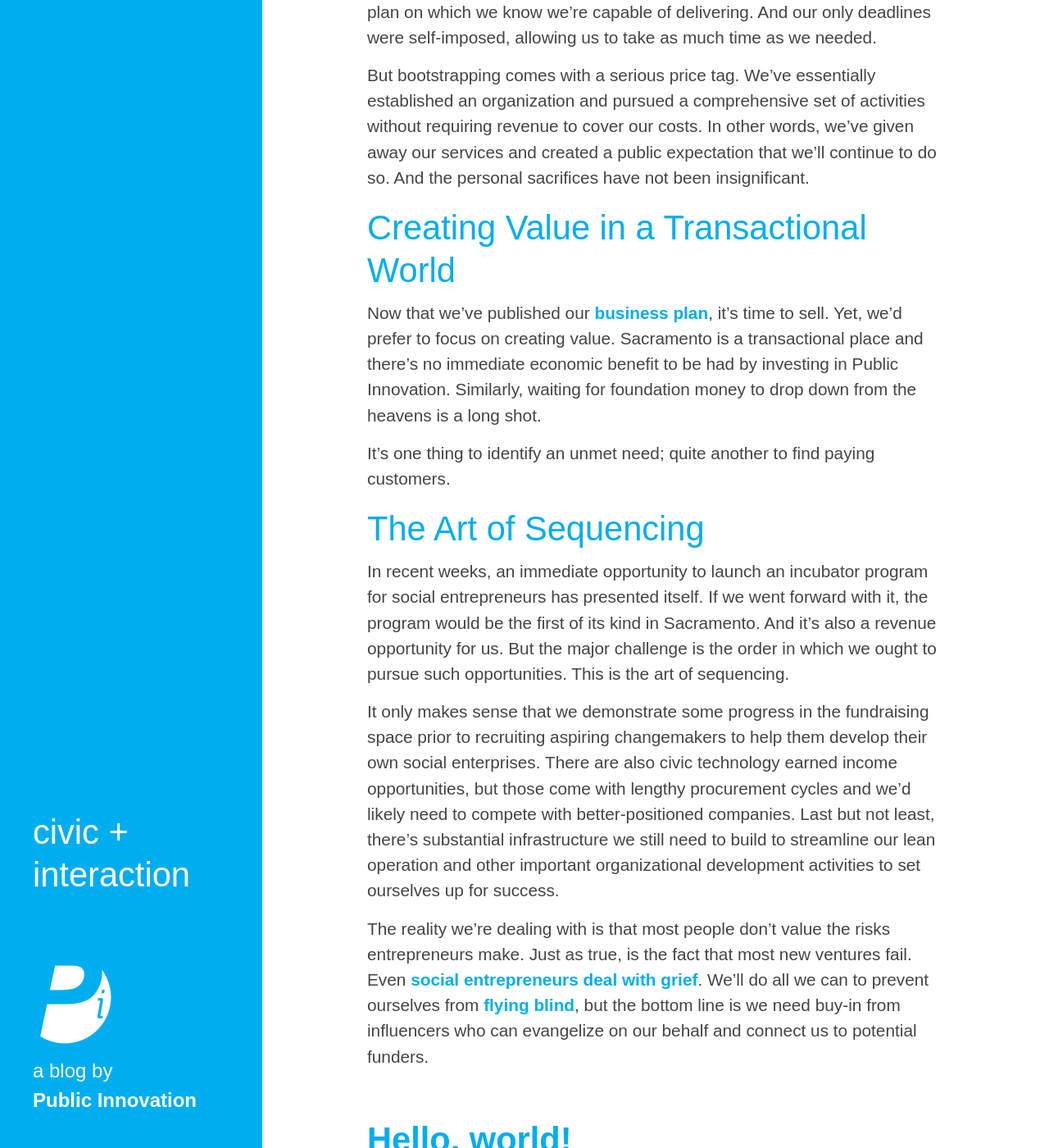
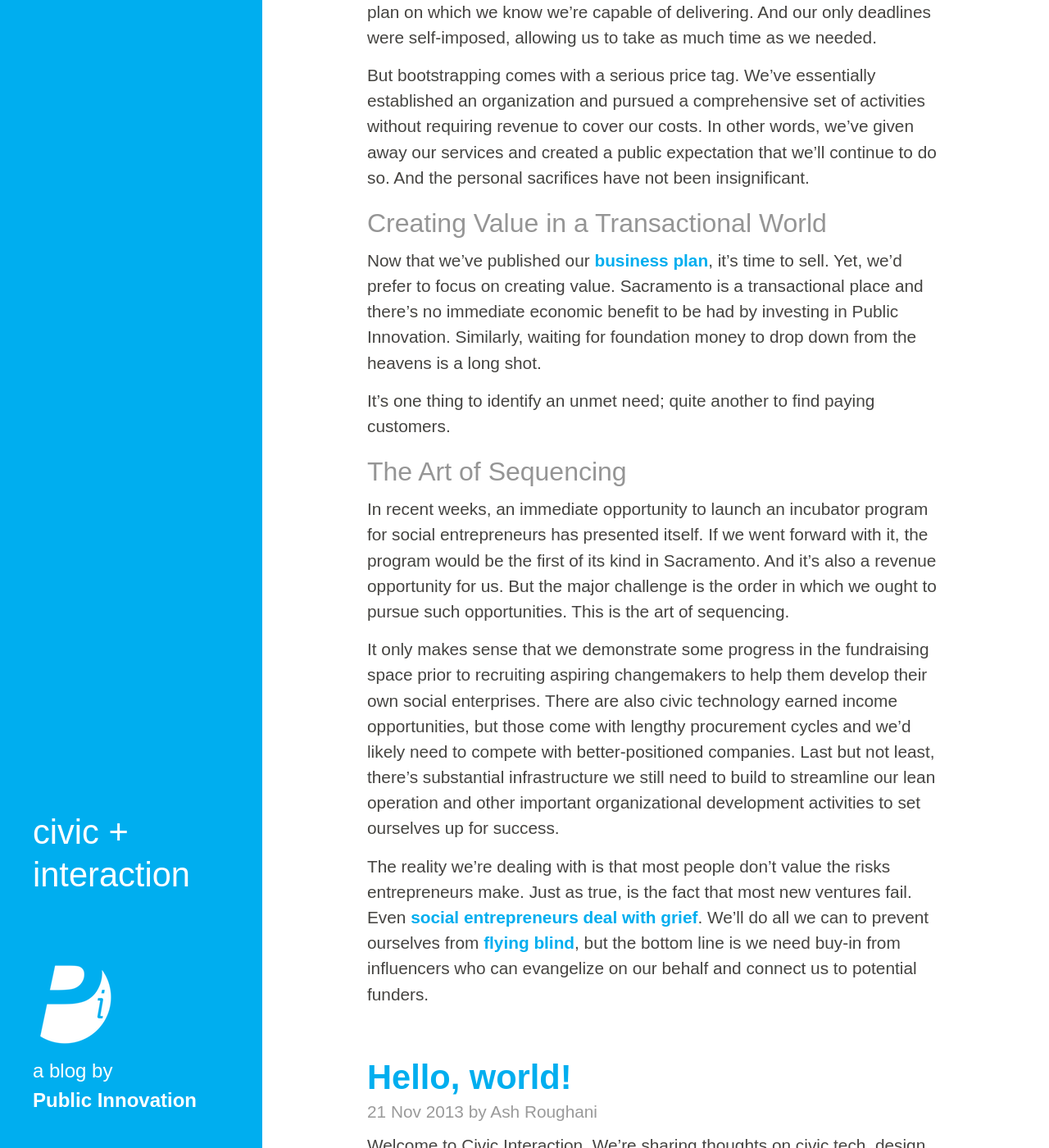
Before and after one commit to publicinnovation/blog, a Jekyll site: the page built from index.html, in a window 1280 px wide and 1400 px high, scrolled down 1601 px. Shown: the whole window at 82% size. Built offline with Jekyll 4.4.1, drawn with Linux system fonts in a browser that asks for light colours; Markdown is read by kramdown in place of the engine named in the settings; the list of posts is cut into pages by our own code.

Commit message:
fix heading size

```diff
--- a/public/css/custom.css
+++ b/public/css/custom.css
@@ -3,16 +3,22 @@ body {
   font-size: 1.3em;
 }
 
-h1, h2, h3, h4, h5, h6 {
+h1 {
   font-family: "quatro-slab", sans-serif;
   font-size: 2em;
   color: #00aeef;
+}
+
+h2, h3, h4, h5, h6 {
+  font-family: "quatro-slab", sans-serif;
+  color: #959595;
 }
 
 .masthead {
 	background-color: #00aeef;
 }
 .masthead h4 {
+    font-size: 2em;
     margin-bottom: 32px;
     color: #fff;
   }
```
